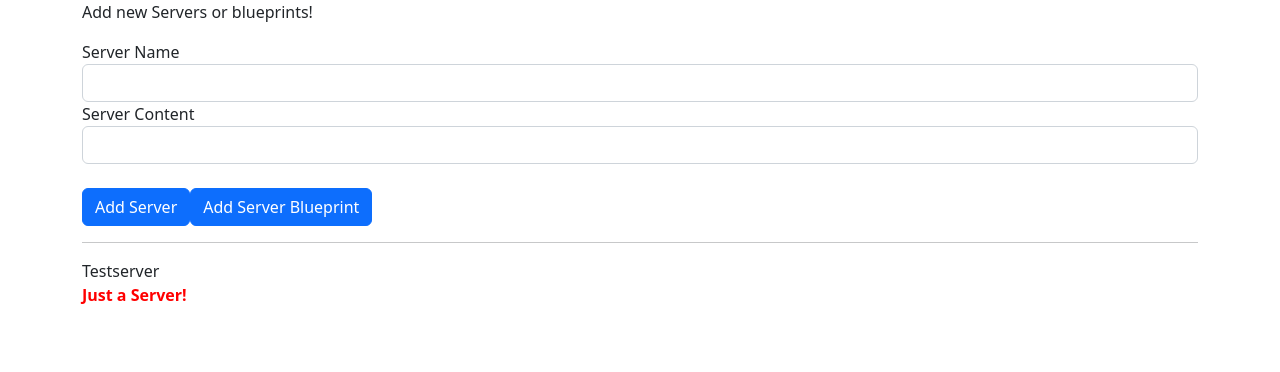
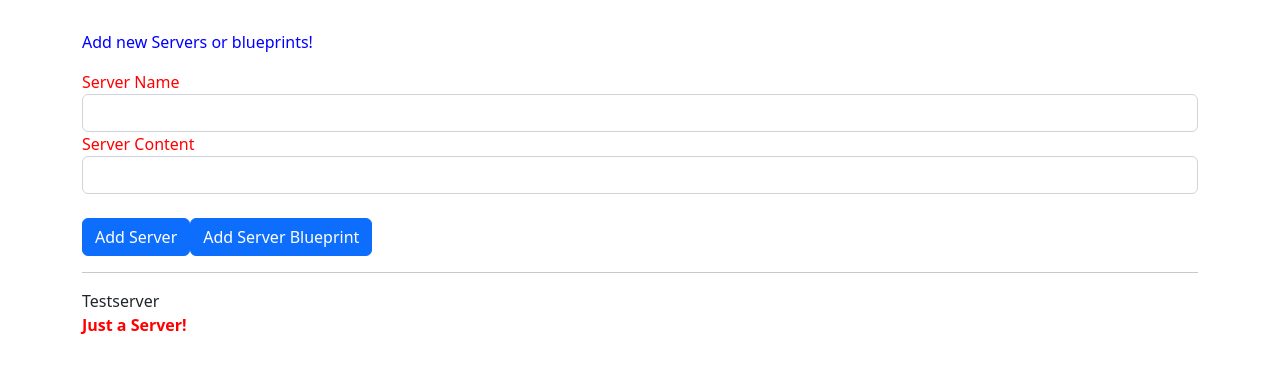
Before and after one commit to Hritex/splitted-app, an Angular app: page / in a window 1280 px wide. Shown: the top 372 px of the page. Built offline with nearby package versions, Linux system fonts and the light colour scheme.

Commit message:
ViewEncapsulation

```diff
--- a/src/app/app.component.css
+++ b/src/app/app.component.css
@@ -0,0 +1,3 @@
+.container {
+    margin-top: 30px;
+}
--- a/src/app/server-element/server-element.component.css
+++ b/src/app/server-element/server-element.component.css
@@ -0,0 +1,7 @@
+p {
+    color: blue;
+}
+
+label {
+    color: red;
+}
--- a/src/app/server-element/server-element.component.ts
+++ b/src/app/server-element/server-element.component.ts
@@ -1,9 +1,10 @@
-import { Component, Input } from '@angular/core';
+import { Component, Input, ViewEncapsulation } from '@angular/core';
 
 @Component({
   selector: 'app-server-element',
   templateUrl: './server-element.component.html',
-  styleUrls: ['./server-element.component.css']
+  styleUrls: ['./server-element.component.css'],
+  encapsulation: ViewEncapsulation.None
 })
 export class ServerElementComponent {
   @Input('srvElement') element: { type: string; name: string; content: string; } | any;
```
